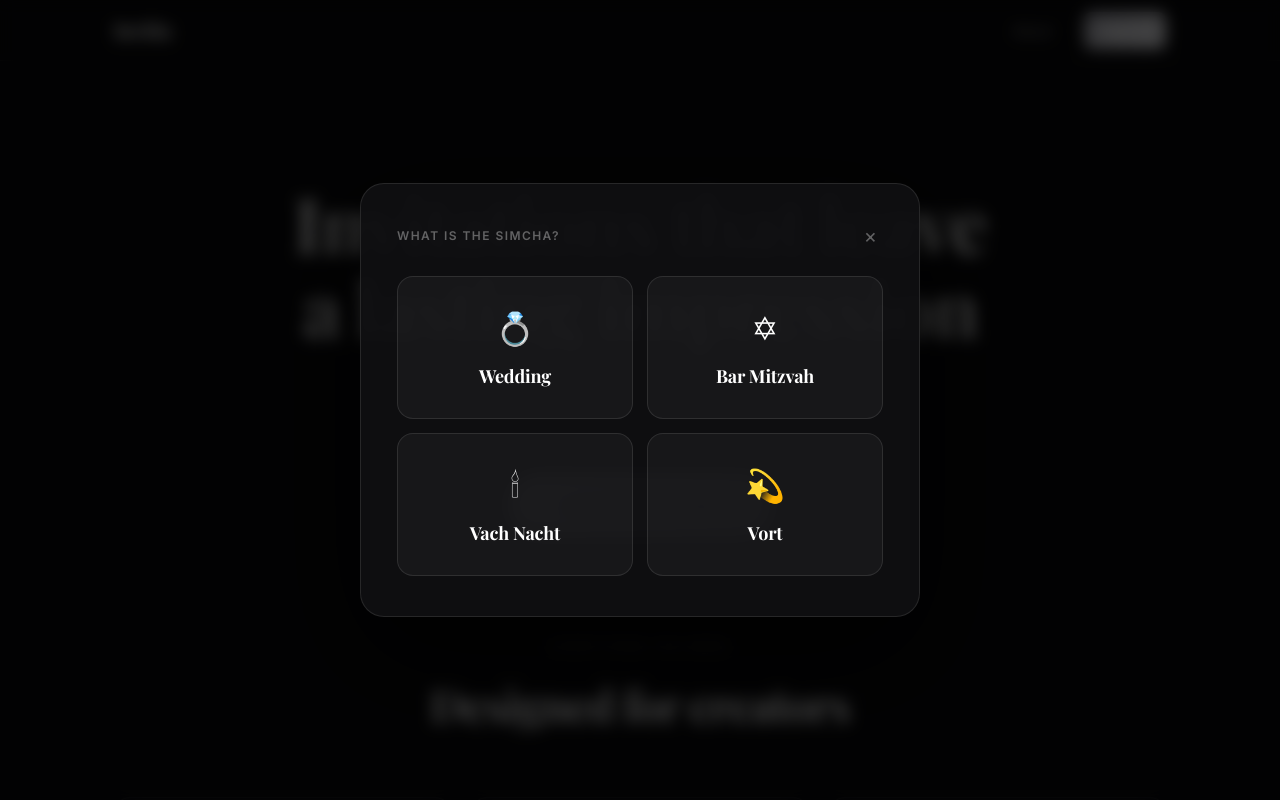
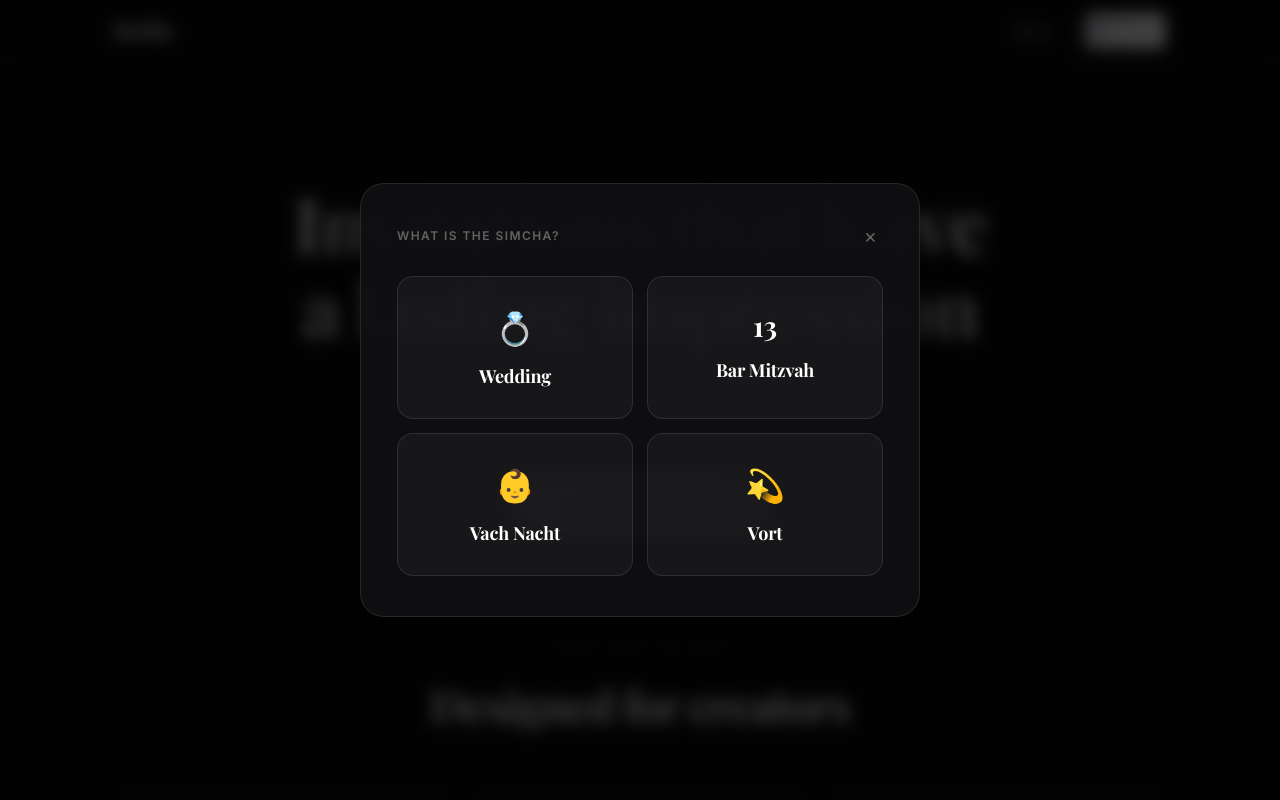
Before and after one commit to mrblender123/invitation-website, a Next.js app: page / in a window 1280 px wide. Both pictures are taken after a click on the button "Let's Get Started". Shown: the top 800 px of the page. Built offline with nearby package versions, Linux system fonts and the light colour scheme; no server answers; a web font is replaced by a local one.

Commit message:
Update simcha icons: Bar Mitzvah → 13, Vach Nacht → baby boy

```diff
--- a/app/components/SimchaSelector.tsx
+++ b/app/components/SimchaSelector.tsx
@@ -19,13 +19,13 @@ const SIMCHAS = [
   {
     key: 'Bar Mitzvah',
     label: 'Bar Mitzvah',
-    icon: '✡',
+    icon: '13',
     description: 'Coming-of-age celebration',
   },
   {
     key: 'Vach Nacht',
     label: 'Vach Nacht',
-    icon: '🕯',
+    icon: '👶',
     description: 'Traditional bris eve gathering',
   },
   {
@@ -62,7 +62,7 @@ function SimchaCard({ simcha, onClick }: { simcha: typeof SIMCHAS[0]; onClick: (
         width: '100%',
       }}
     >
-      <span style={{ fontSize: 32 }}>{simcha.icon}</span>
+      <span style={{ fontSize: simcha.icon === '13' ? 28 : 32, fontFamily: simcha.icon === '13' ? 'var(--font-playfair)' : undefined, fontWeight: simcha.icon === '13' ? 700 : undefined }}>{simcha.icon}</span>
       <span style={{ fontFamily: 'var(--font-playfair)', fontSize: 18, fontWeight: 700, letterSpacing: '-0.01em' }}>
         {simcha.label}
       </span>
```
